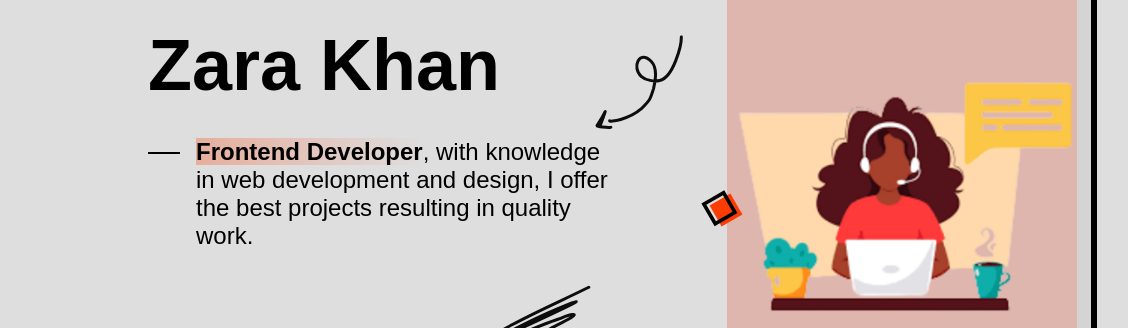
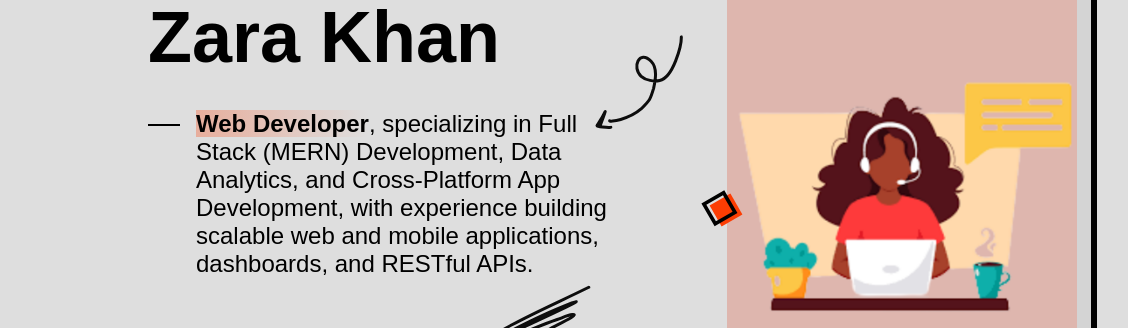
Before and after one commit to Zarak574/Portfolio, a plain HTML site: page index.html in a window 1280 px wide. Shown: the part 240-568 px from the top of the page, 0-1128 px from the left. Drawn offline with nearby package versions, Linux system fonts and the light colour scheme; a web font is replaced by a local one.

Commit message:
Update index.html

```diff
--- a/index.html
+++ b/index.html
@@ -104,10 +104,15 @@
                </div>
 
                <div class="home_info">
-                  <p class="home_description">
+                  <!-- <p class="home_description">
                      <b>Frontend Developer</b>, with knowledge in web
                      development and design, I offer the best
                      projects resulting in quality work.
+                  </p> -->
+                     <p class="home_description">
+                     <b>Web Developer</b>, specializing in Full Stack (MERN) Development,
+                        Data Analytics, and Cross-Platform App Development, with experience
+                        building scalable web and mobile applications, dashboards, and RESTful APIs.
                   </p>
 
                   <a href="#about" class="home_scroll">
```
